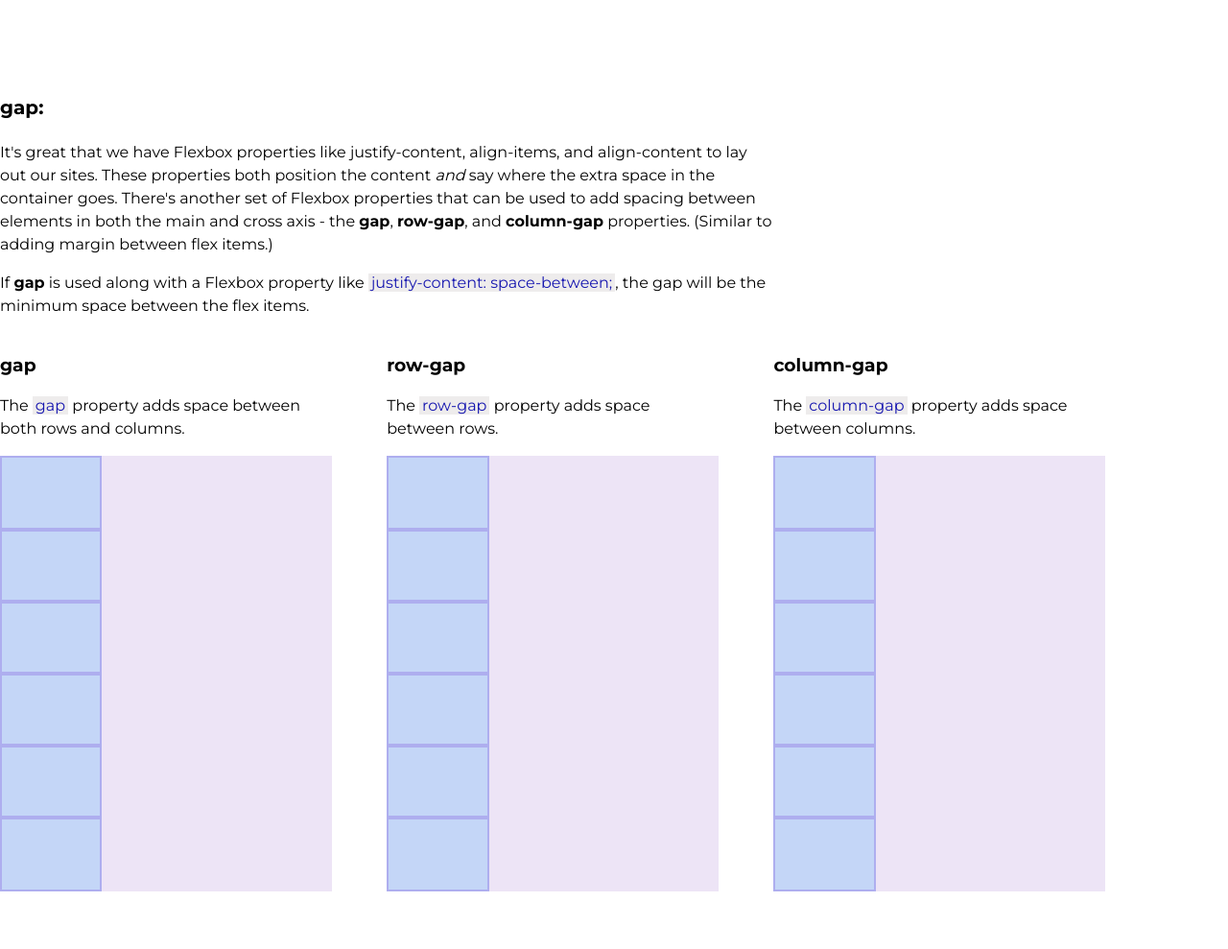
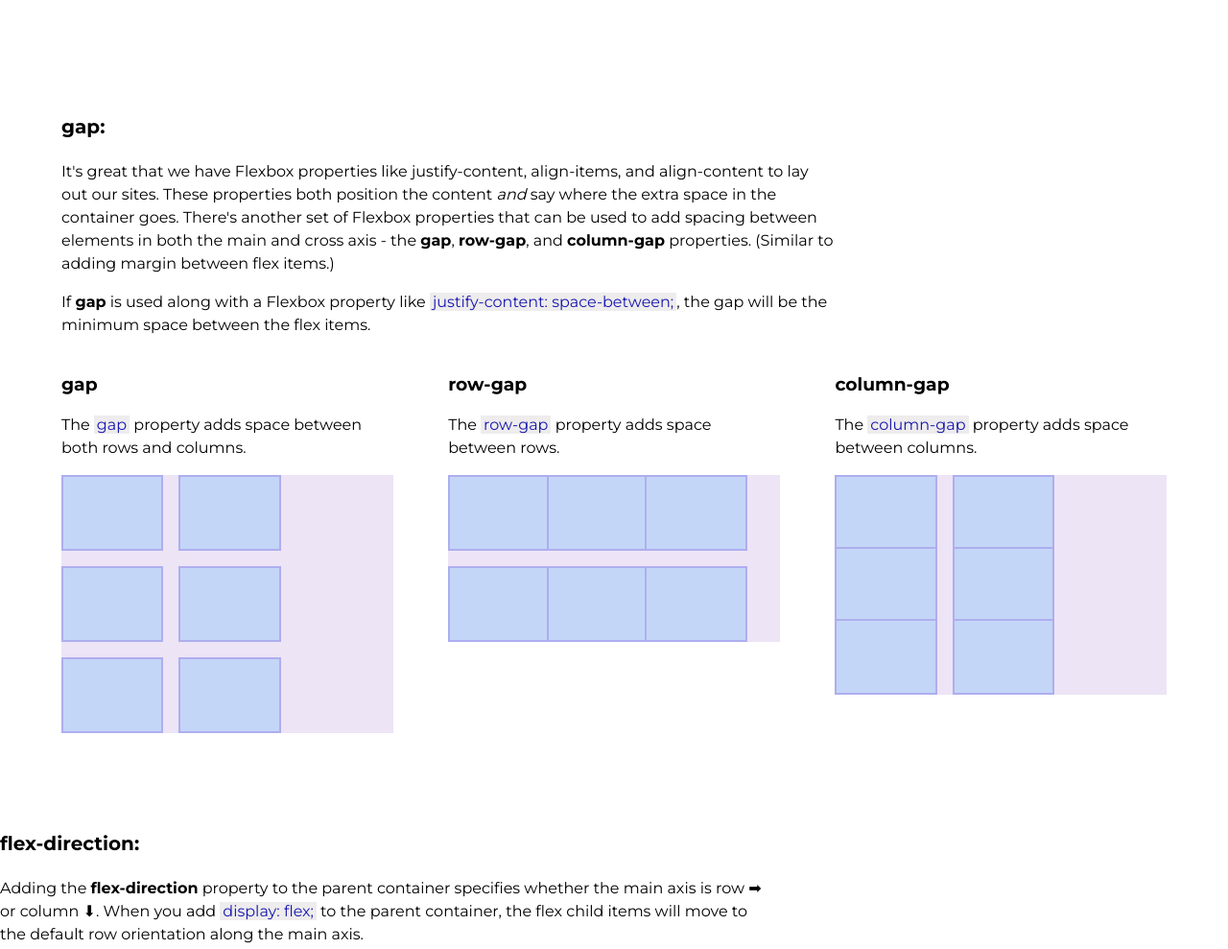
Before and after one commit to Gabriela-L2821/SkillcrushFlexboxWorksheet, a plain HTML site: page index.html in a window 1280 px wide. Shown: the part 7600-8589 px from the top of the page at 96% size. Drawn offline with Linux system fonts and the light colour scheme.

Commit message:
Modified Flexbox Gap

```diff
--- a/css/main.css
+++ b/css/main.css
@@ -546,21 +546,29 @@ section#align-content-section {
 /* gap */
 section#gap-section {
 	/* place your code here */
+	display: flex;
+	justify-content: center;
 }
 
 .gap-parent-container {
 	/* display: flex; */
+	display: flex;
 	flex-wrap: wrap;
+	gap: 20px;
 }
 
 .row-gap-parent-container {
 	/* display: flex; */
+	display: flex;
 	flex-wrap: wrap;
+	row-gap: 20px;
 }
 
 .column-gap-parent-container {
 	/* place your code here */
+	display: flex;
 	flex-wrap: wrap;
+	column-gap: 20px;
 }
 
 /* end gap */
```
